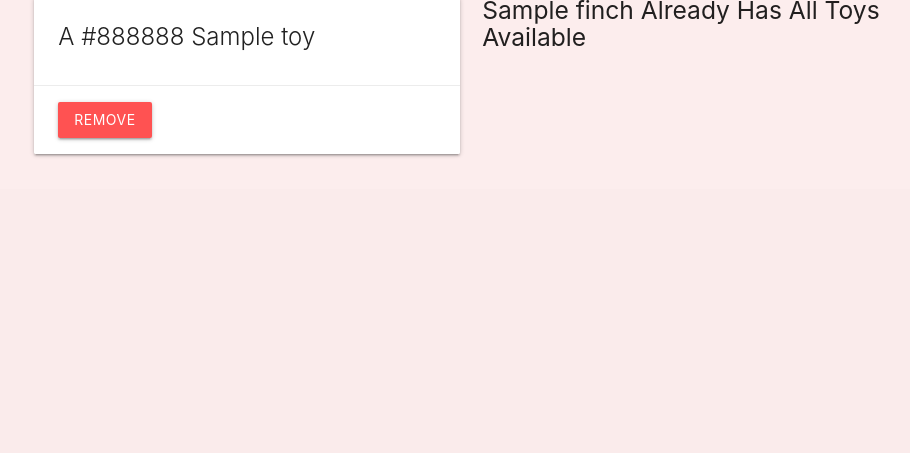
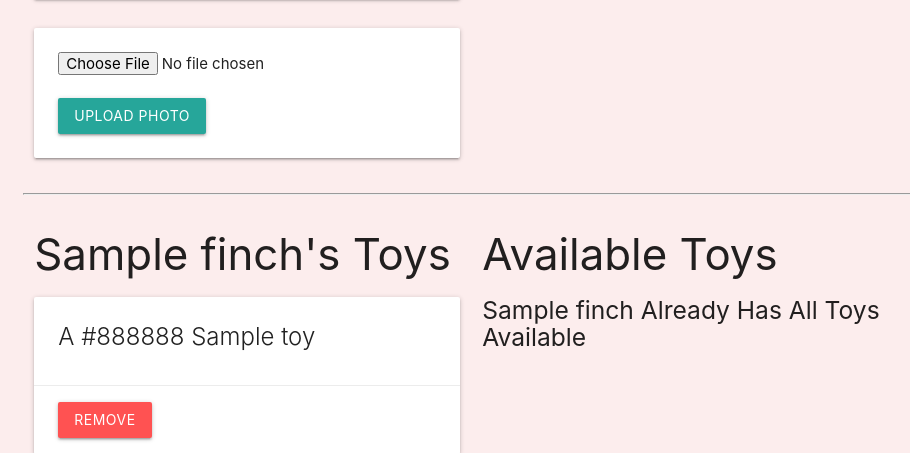
Before and after one commit to dmt94/finch-collector0, a Django app: page /finches/1/ in a window 1280 px wide. Shown: the part 774-1227 px from the top of the page, without its empty margins (169-1079 px from the left). Before the commit the page ends 931 px from the top, so only its background shows below. Run offline with Django 4.2, Linux system fonts and the light colour scheme; tables that the repository leaves empty hold one stand-in row (values such as "Sample post").

Commit message:
add photos using aws s3

```diff
--- a/main_app/admin.py
+++ b/main_app/admin.py
@@ -1,9 +1,10 @@
 from django.contrib import admin
 
 # Register your models here.
-from .models import Finch, Feeding, Toy
+from .models import Finch, Feeding, Toy, Photo
 
 # Register your models here
 admin.site.register(Finch)
 admin.site.register(Feeding)
 admin.site.register(Toy)
+admin.site.register(Photo)
--- a/main_app/models.py
+++ b/main_app/models.py
@@ -52,3 +52,10 @@ class Feeding(models.Model):
 
     class Meta:
         ordering = ['-date']
+
+class Photo(models.Model):
+    url = models.CharField(max_length=200)
+    finch = models.ForeignKey(Finch, on_delete=models.CASCADE)
+
+    def __str__(self):
+        return f"Photo for finch_id: {self.finch_id} @{self.url}"
--- a/main_app/templates/finch/detail.html
+++ b/main_app/templates/finch/detail.html
@@ -16,6 +16,19 @@
         <a href="{% url 'finch_delete' finch.id %}">Delete</a>
       </div>
     </div>
+      <!-- Insert photo markup below this comment -->
+    {% for photo in finch.photo_set.all %}
+      <img class="responsive-img card-panel" src="{{photo.url}}">
+    {% empty %}
+      <div class="card-panel teal-text center-align">No Photos Uploaded</div>
+    {% endfor %}
+
+    <form action="{% url 'add_photo' finch.id %}" enctype="multipart/form-data" method="POST" class="card-panel">
+      {% csrf_token %}
+      <input type="file" name="photo-file">
+      <br><br>
+      <button type="submit" class="btn">Upload Photo</button>
+  </form>
   </div>
   <!-- New Markup Below -->
   <div class="col s6">
--- a/main_app/urls.py
+++ b/main_app/urls.py
@@ -10,6 +10,7 @@ urlpatterns = [
   path('finches/<int:pk>/update/', views.FinchUpdate.as_view(), name='finch_update'),
   path('finches/<int:pk>/delete/', views.FinchDelete.as_view(), name='finch_delete'),
   path('finches/<int:finch_id>/add_feeding/', views.add_feeding, name='add_feeding'),
+  path('finches/<int:finch_id>/add_photo/', views.add_photo, name='add_photo'),
   path('finches/<int:finch_id>/assoc_toy/<int:toy_id>', views.assoc_toy, name='assoc_toy'),
   path('finches/<int:finch_id>/unassoc_toy/<int:toy_id>', views.unassoc_toy, name='unassoc_toy'),
   path('toys/', views.ToyList.as_view(), name='toys_index'),
--- a/main_app/views.py
+++ b/main_app/views.py
@@ -1,8 +1,11 @@
+import uuid
+import boto3
+import os
 from django.shortcuts import render, redirect
 from django.views.generic.edit import CreateView, UpdateView, DeleteView
 from django.views.generic import ListView
 from django.views.generic.detail import DetailView
-from .models import Finch, Toy
+from .models import Finch, Toy, Photo
 from .forms import FeedingForm
 
 # Create your views here.
@@ -91,3 +94,23 @@ def unassoc_toy(request, finch_id, toy_id):
   # Note that you can pass a toy's id instead of the whole toy object
   Finch.objects.get(id=finch_id).toys.remove(toy_id)
   return redirect('detail', finch_id=finch_id)
+
+def add_photo(request, finch_id):
+    # photo-file will be the "name" attribute on the <input type="file">
+    photo_file = request.FILES.get('photo-file', None)
+    if photo_file:
+        s3 = boto3.client('s3')
+        # need a unique "key" for S3 / needs image file extension too
+        key = uuid.uuid4().hex[:6] + photo_file.name[photo_file.name.rfind('.'):]
+        # just in case something goes wrong
+        try:
+            bucket = os.environ['S3_BUCKET']
+            s3.upload_fileobj(photo_file, bucket, key)
+            # build the full url string
+            url = f"{os.environ['S3_BASE_URL']}{bucket}/{key}"
+            # we can assign to cat_id or cat (if you have a cat object)
+            Photo.objects.create(url=url, finch_id=finch_id)
+        except Exception as e:
+            print('An error occurred uploading file to S3')
+            print(e)
+    return redirect('detail', finch_id=finch_id)
```
Also changed, not shown: main_app/migrations/0005_photo.py (added).
